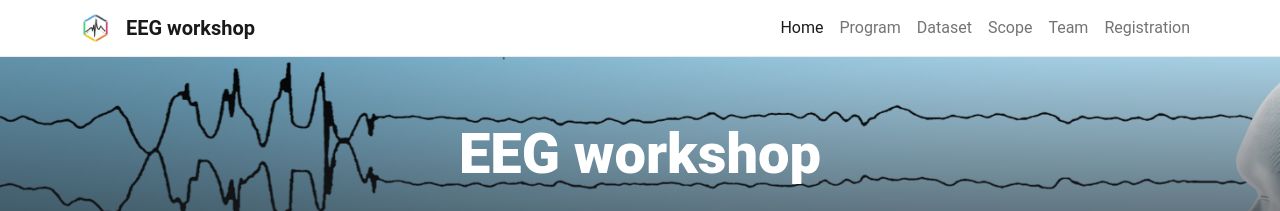
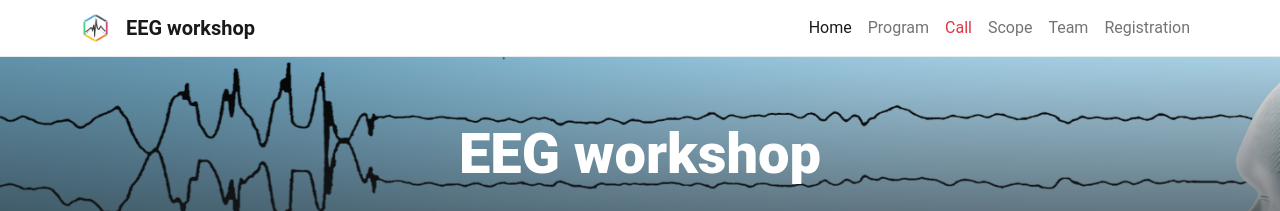
Before and after one commit to biomedepi/eegworkshop, a Jekyll site: the page built from pages/home.md, in a window 1280 px wide. Shown: the top 211 px of the page. Built offline with Jekyll 4.4.1, drawn with Linux system fonts in a browser that asks for light colours.

Commit message:
Update navigation.yml

```diff
--- a/_data/navigation.yml
+++ b/_data/navigation.yml
@@ -4,7 +4,7 @@
   href: /
 - text: Program
   href: true
-- text: Dataset
+- text: Call
   href: true
 - text: Scope
   href: true
```
